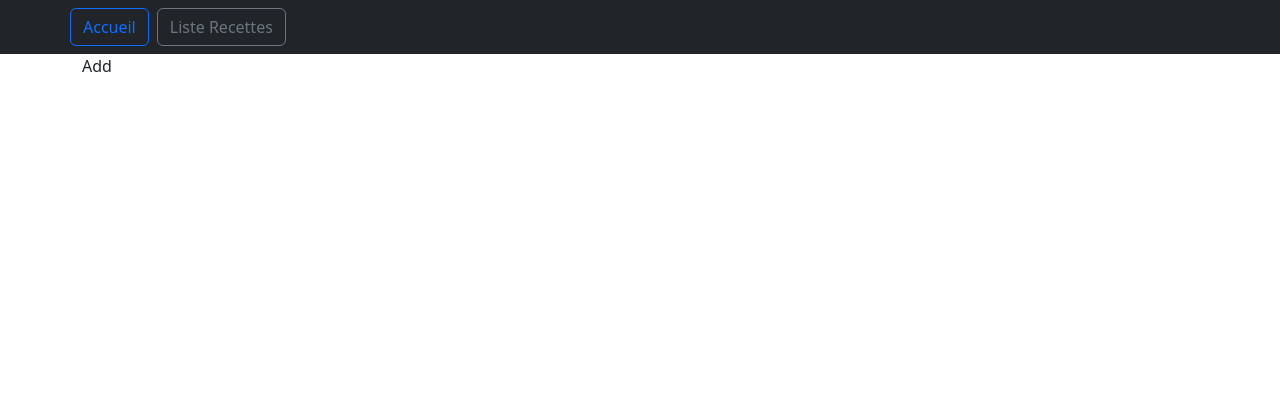
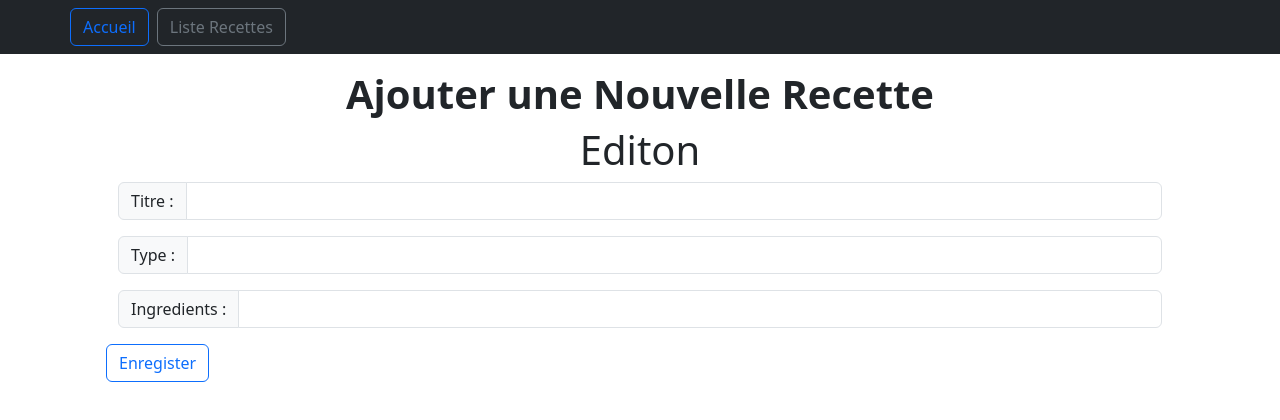
Before and after one commit to Mbaye01/Challenge-Gestion-Recette, a Vue app: page /recette/new in a window 1280 px wide. Shown: the top 420 px of the page. Built offline with nearby package versions, Linux system fonts and the light colour scheme.

Commit message:
Gestion Ajout Nouvelle Recette

```diff
--- a/src/store/recipeStore.js
+++ b/src/store/recipeStore.js
@@ -69,5 +69,13 @@ export const useRecipeStore = defineStore("RecipeStore", () => {
     recipes[index].type = newRecipe.value.type;
     recipes[index].ingredients = newRecipe.value.ingredients.split(",");
   };
-  return { recipes, val, newRecipe, del, get, edit };
+  const add = (newRecipe) => {
+    recipes.push({
+      id: recipes.length + 1,
+      title: newRecipe.title,
+      type: newRecipe.type,
+      ingredients: newRecipe.ingredients.split(","),
+    });
+  };
+  return { recipes, val, newRecipe, del, get, edit, add };
 });
--- a/src/views/recette/Add.vue
+++ b/src/views/recette/Add.vue
@@ -1,7 +1,42 @@
 <script setup>
+import { ref } from "vue";
+import { useRouter } from "vue-router";
+import { useRecipeStore } from "@store/recipeStore";
+const route = useRouter();
+const store = useRecipeStore()
+const newRecipe = ref({
+  title: "",
+  type: "",
+  ingredients: [],
+});
 </script>
 
-<template>Add</template>
+<template>
+  <div class="container">
+    <h1 class="mt-3 mb-2 text-center fw-bold">Ajouter une Nouvelle Recette</h1>
+    <div class="container">
+      <h1 class="text-center">Editon</h1>
+      <div class="input-group mb-3 container">
+        <label class="input-group-text">Titre : </label>
+        <input type="text" class="form-control" v-model="newRecipe.title" />
+      </div>
+      <div class="input-group mb-3 container">
+        <label class="input-group-text">Type : </label>
+        <input type="text" class="form-control" v-model="newRecipe.type" />
+      </div>
+      <div class="input-group mb-3 container">
+        <label class="input-group-text">Ingredients : </label>
+        <input type="text" class="form-control" v-model="newRecipe.ingredients" />
+      </div>
+      <button
+        class="btn btn-outline-primary"
+        @click="store.add(newRecipe), route.push({ name: 'recette' })"
+      >
+        Enregister
+      </button>
+    </div>
+  </div>
+</template>
 
 <style scoped>
 </style>
--- a/src/views/recette/List.vue
+++ b/src/views/recette/List.vue
@@ -18,7 +18,12 @@ const destroy = (index) => {
 <template>
   <div class="container">
     <h1 class="mt-3 mb-2 text-center fw-bold">Liste de Recettes</h1>
-    <button class="btn btn-primary mt-4 mb-2">  <i class="fas fa-plus me-1"></i>Nouvelle Recette</button>
+    <button
+      class="btn btn-primary mt-4 mb-2"
+      @click="route.push({ name: 'recette-add' })"
+    >
+      <i class="fas fa-plus me-1"></i>Nouvelle Recette
+    </button>
     <table
       class="table table-success table-striped-columns table-bordered m-auto"
     >
```
